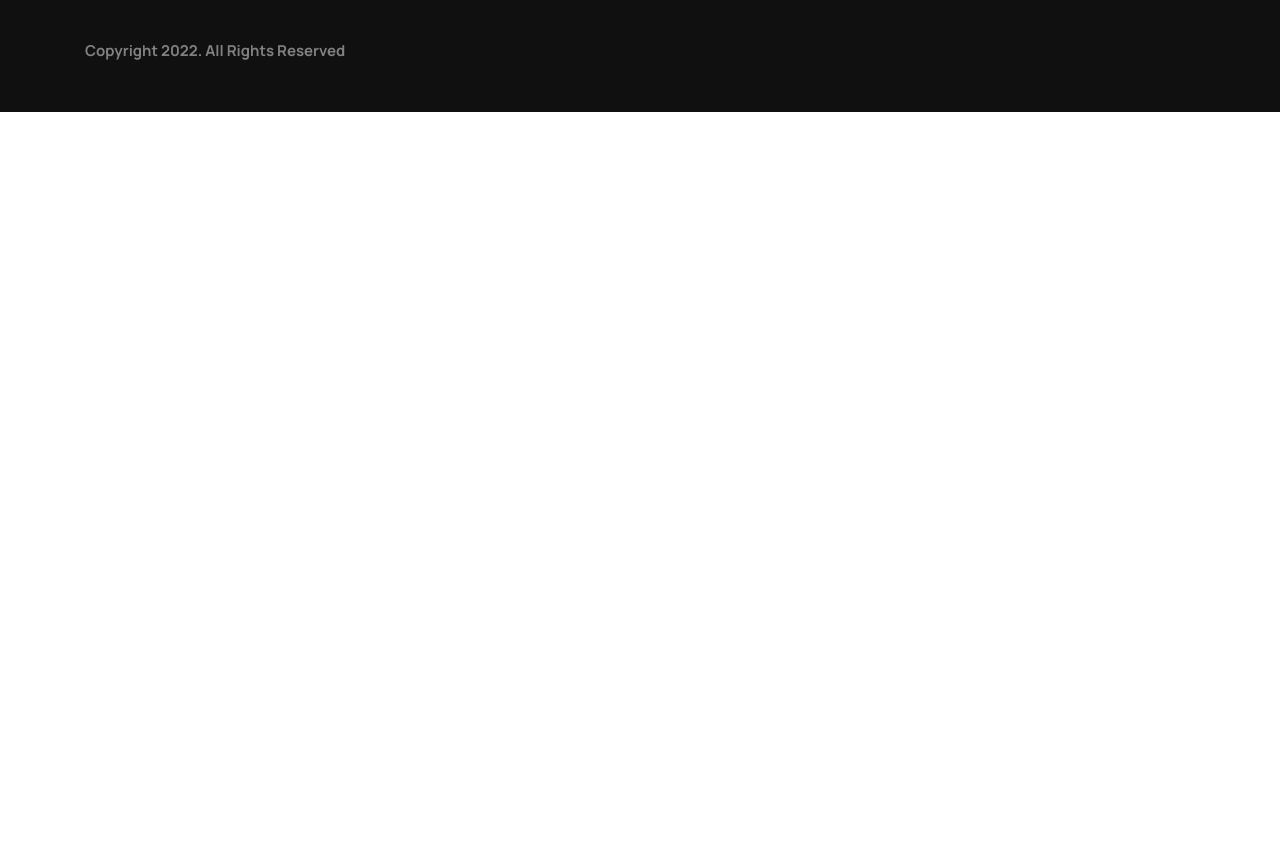
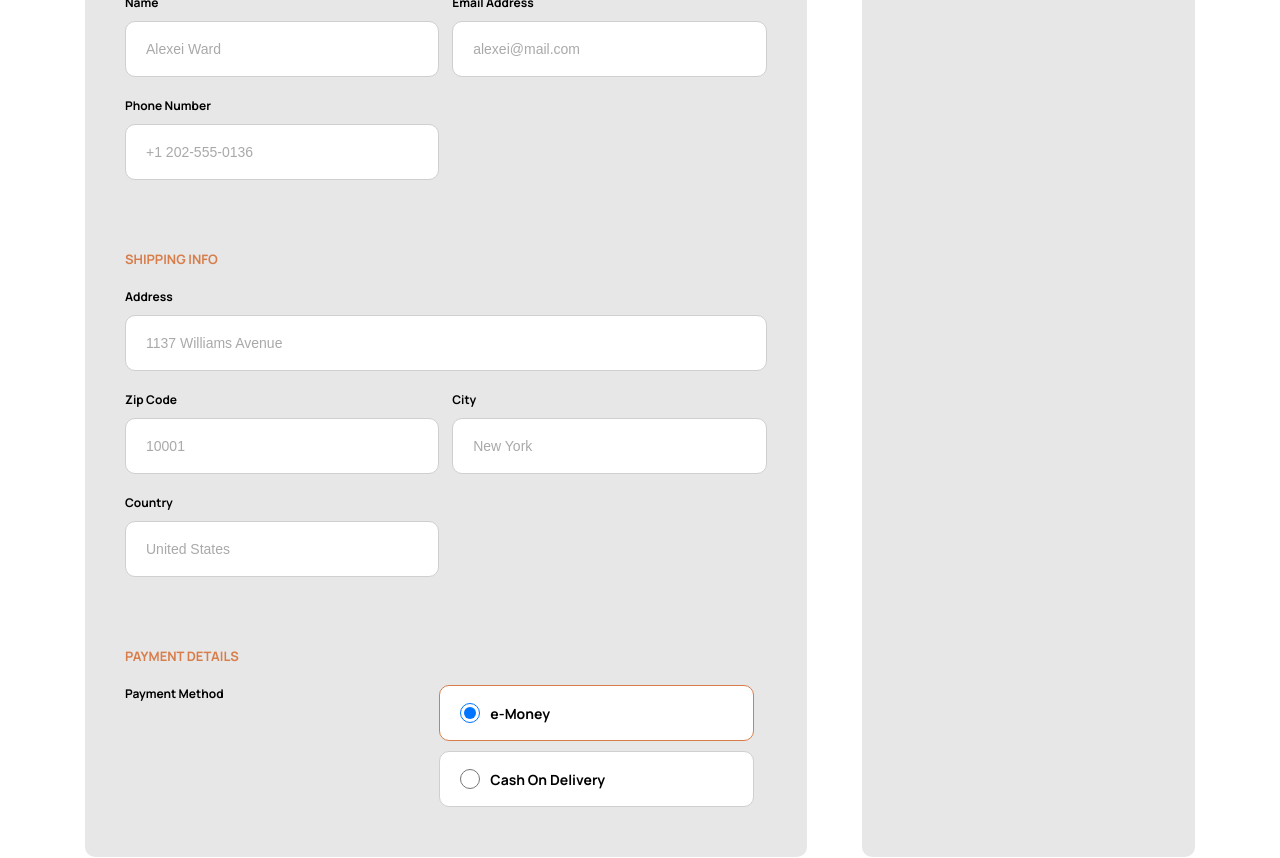
Before and after one commit to envincebal/audiophile-ecommerce, a React (Create React App) app: page /checkout in a window 1280 px wide. Shown: the part 400-1258 px from the top of the page. Before the commit the page ends 800 px from the top, so only its background shows below. Built offline with nearby package versions, Linux system fonts and the light colour scheme.

Commit message:
Styled Checkout section.

```diff
--- a/src/App.jsx
+++ b/src/App.jsx
@@ -37,9 +37,9 @@ function App() {
           element={< CategoryPage category = {
           "earphones"
         } />}/>
+        <Route path="/checkout" element={< CheckoutPage />}/>
+        <Route path="/product/:slug" element={< ProductPage products={products} />}/>
 
-        <Route path="/product/:slug" element={< ProductPage products={products} />}/>
-        <Route path="/checkout" element={< CheckoutPage />}/>
 
       </Routes>
       <Footer/>
--- a/src/components/Footer/Footer.jsx
+++ b/src/components/Footer/Footer.jsx
@@ -30,7 +30,7 @@ const Footer = () => {
             devoted to helping you get the most out of personal audio. Come and visit our
             demo facility - we’re open 7 days a week.</p>
           <div className="social-media">
-            <img className="social-icon" src={"/assets/shared/desktop/logo.svg"} alt="facebook icon"/>
+            <img className="social-icon" src={"/assets/shared/desktop/icon-facebook.svg"} alt="facebook icon"/>
             <img className="social-icon" src={"/assets/shared/desktop/icon-instagram.svg"} alt="instragram icon"/>
             <img className="social-icon" src={"/assets/shared/desktop/icon-twitter.svg"} alt="twitter icon"/>
           </div>
--- a/src/components/Modal/Modal.jsx
+++ b/src/components/Modal/Modal.jsx
@@ -1,17 +1,22 @@
 import React from 'react';
+import {Link} from "react-router-dom";
 import "./Modal.scss";
+
 const Modal = () => {
   return (
     <div className="modal container">
       <div className="cart-remove-div">
-        <p className="cart">CART {`(${3})`}</p>
+        <p className="cart">CART {`(${ 3})`}</p>
         <button className="remove-all-btn">Remove all</button>
       </div>
       <div className="total-div">
         <p className="total">Total</p>
         <p className="total-amount">$</p>
       </div>
-      <button className="checkout-btn">CHECKOUT</button>
+      <Link to={"/checkout"}>
+        <button className="checkout-btn">CHECKOUT</button>
+      </Link>
+
     </div>
   )
 }
--- a/src/components/Navbar/Navbar.jsx
+++ b/src/components/Navbar/Navbar.jsx
@@ -24,7 +24,7 @@ const Navbar = () => {
           </li>
         </ul>
         <img src={"/assets/shared/desktop/icon-cart.svg"} alt="cart"/>
-         <Modal />
+         {/* <Modal /> */}
       </nav>
     </div>
   )
--- a/src/pages/CheckoutPage/CheckoutPage.jsx
+++ b/src/pages/CheckoutPage/CheckoutPage.jsx
@@ -1,9 +1,94 @@
-import React from 'react';
+import React, {useState} from 'react';
+import Navbar from "../../components/Navbar/Navbar";
 import "./CheckoutPage.scss";
 
 const CheckoutPage = () => {
+  const [method,
+    setMethod] = useState("e-money");
+
+  const onChangeValue = (method) => {
+    setMethod(method);
+  }
+
   return (
-    <div>CheckoutPage</div>
+    <div className="checkout-page">
+      <div className="checkout-navbar">
+        <Navbar/>
+      </div>
+      <div className="checkout-content container">
+        <div className="checkout-div">
+          <h1 className="checkout-title">CHECKOUT</h1>
+          <div className="billing-details">
+            <h5>BILLING DETAILS</h5>
+            <div className="billing-details-content">
+              <div className="billing-form-group">
+                <label htmlFor="name">Name</label>
+                <input type="text" name="name" placeholder="Alexei Ward"/>
+              </div>
+              <div className="billing-form-group">
+                <label htmlFor="email">Email Address</label>
+                <input type="email" name="email" placeholder="alexei@mail.com"/>
+              </div>
+              <div className="billing-form-group">
+                <label htmlFor="telephone">Phone Number</label>
+                <input type="tel" name="telephone" placeholder="+1 202-555-0136"/>
+              </div>
+            </div>
+          </div>
+          <div className="shipping-info">
+            <h5>SHIPPING INFO</h5>
+            <div className="shipping-content">
+              <div className="shipping-form-group">
+                <label htmlFor="address">Address</label>
+                <input type="text" name="address" placeholder="1137 Williams Avenue"/>
+              </div>
+              <div className="shipping-flex-div">
+                <div className="shipping-form-group">
+                  <label htmlFor="zip-code">Zip Code</label>
+                  <input type="text" name="zip-code" placeholder="10001"/>
+                </div>
+                <div className="shipping-form-group">
+                  <label htmlFor="city">City</label>
+                  <input type="text" name="city" placeholder="New York"/>
+                </div>
+                <div className="shipping-form-group">
+                  <label htmlFor="country">Country</label>
+                  <input type="text" name="country" placeholder="United States"/>
+                </div>
+              </div>
+            </div>
+          </div>
+          <div className="payment-details">
+            <h5>PAYMENT DETAILS</h5>
+            <div className="payment-content">
+              <div className="payment-method-div">
+                <div className="payment-form-group">
+                  <label>Payment Method</label>
+                </div>
+                <div className="payment-form-group">
+                  <div className={`payment-method ${method === "e-money" ? "payment-highlight" : ""}`} onClick={() => onChangeValue("e-money")}>
+                    <label className="payment-label">
+                      e-Money
+                    </label>
+                    <input className="payment-radio" type="radio" checked={method === "e-money"} onChange={onChangeValue} />
+                  </div>
+                  <div className={`payment-method ${method === "cash" ? "payment-highlight" : ""}`} onClick={() => onChangeValue("cash")}>
+                    <label className="payment-label">
+                      Cash On Delivery
+                    </label>
+                    <input className="payment-radio" type="radio" checked={method === "cash"} onChange={onChangeValue} />
+                  </div>
+                </div>
+              </div>
+            </div>
+          </div>
+        </div>
+        <div className="summary-div">
+          khkhkl
+        </div>
+      </div>
+
+    </div>
   )
 }
 
--- a/src/pages/CheckoutPage/CheckoutPage.scss
+++ b/src/pages/CheckoutPage/CheckoutPage.scss
@@ -0,0 +1,128 @@
+.checkout-page {
+  label {
+    font-weight: 700;
+    font-size: 12px;
+    margin-bottom: 10px;
+    display: block;
+    width: 100%;
+  }
+
+  input {
+    padding: 2px;
+    border-radius: 10px;
+    border: 1px solid #cfcfcf;
+    padding: 10px 20px;
+    height: 56px;
+    font-size: 14px;
+    outline: none;
+    font-weight: 700;
+    width: 100%;
+    margin-bottom: 20px;
+  }
+
+  input:focus {
+    border: 1px solid #d87d4a;
+  }
+
+  h5 {
+    font-size: 13px;
+    color: #d87d4a;
+    margin-top: 50px;
+    margin-bottom: 20px;
+  }
+
+  ::placeholder {
+    color: #a9a9a9;
+    font-weight: 400;
+  }
+  .checkout-navbar {
+    background-color: #000;
+  }
+
+  .checkout-content {
+    display: flex;
+    justify-content: space-between;
+    .checkout-div {
+      background-color: #e7e7e7;
+      border-radius: 10px;
+      width: 65%;
+      padding: 40px;
+
+      .checkout-title {
+        font-size: 32px;
+      }
+
+      .billing-details {
+        .billing-details-content {
+          display: flex;
+          flex-wrap: wrap;
+          justify-content: space-between;
+          .billing-form-group {
+            width: 49%;
+          }
+        }
+      }
+
+      .shipping-info {
+        .shipping-content {
+          .shipping-flex-div {
+            display: flex;
+            flex-wrap: wrap;
+            justify-content: space-between;
+            .shipping-form-group {
+              width: 49%;
+            }
+          }
+        }
+      }
+      .payment-details {
+        .payment-content {
+          .payment-method-div {
+            display: flex;
+
+            .payment-form-group {
+              width: 49%;
+              .payment-method {
+                display: flex;
+                flex-direction: row-reverse;
+                cursor: pointer;
+                background-color: #fff;
+                float: left;
+                width: 100%;
+                justify-content: start;
+                border: 1px solid #cfcfcf;
+                border-radius: 10px;
+                height: 56px;
+                padding: 0 20px;
+                margin-bottom: 10px;
+                align-items: center;
+                .payment-radio {
+                  width: 20px;
+                  cursor: pointer;
+                  margin: 0 10px 0 0;
+                }
+
+
+                .payment-label {
+                  width: 150px;
+                  cursor: pointer;
+                  font-size: 14px;
+                  margin: 0;
+                }
+              }
+              .payment-highlight{
+                 border: 1px solid #d87d4a;
+                }
+            }
+          }
+        }
+      }
+    }
+
+    .summary-div {
+      background-color: #e7e7e7;
+      border-radius: 10px;
+      width: 30%;
+    }
+  }
+}
```
